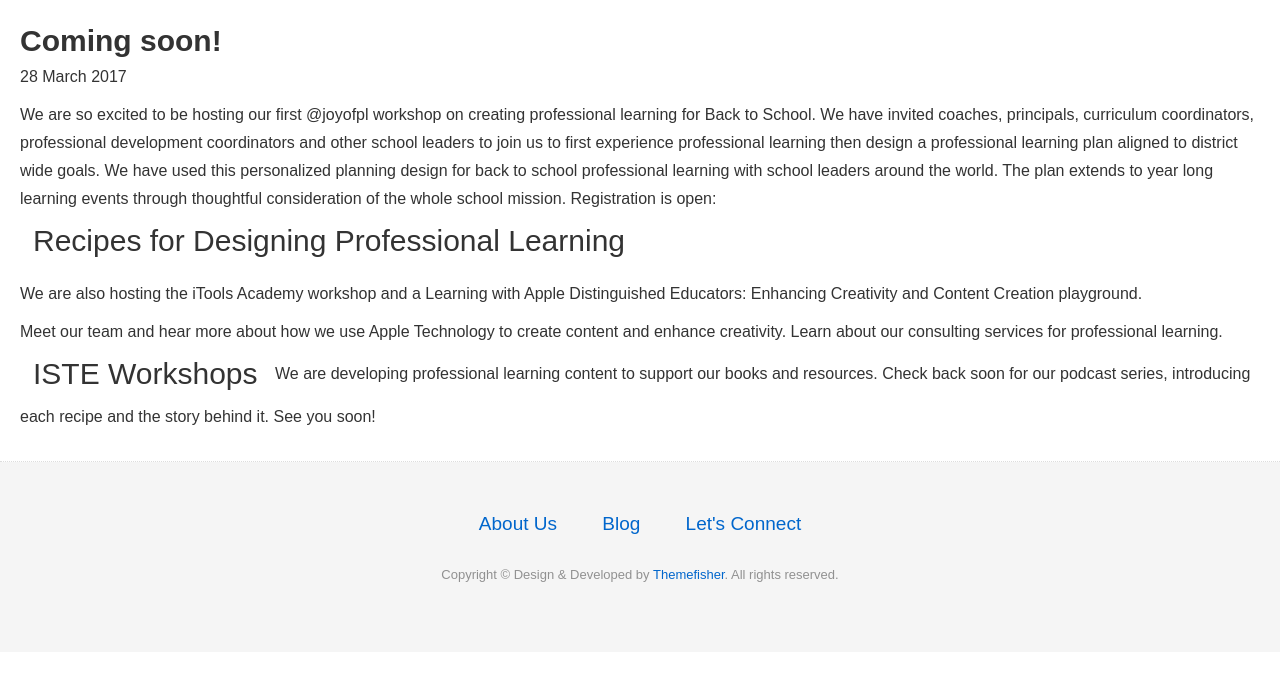
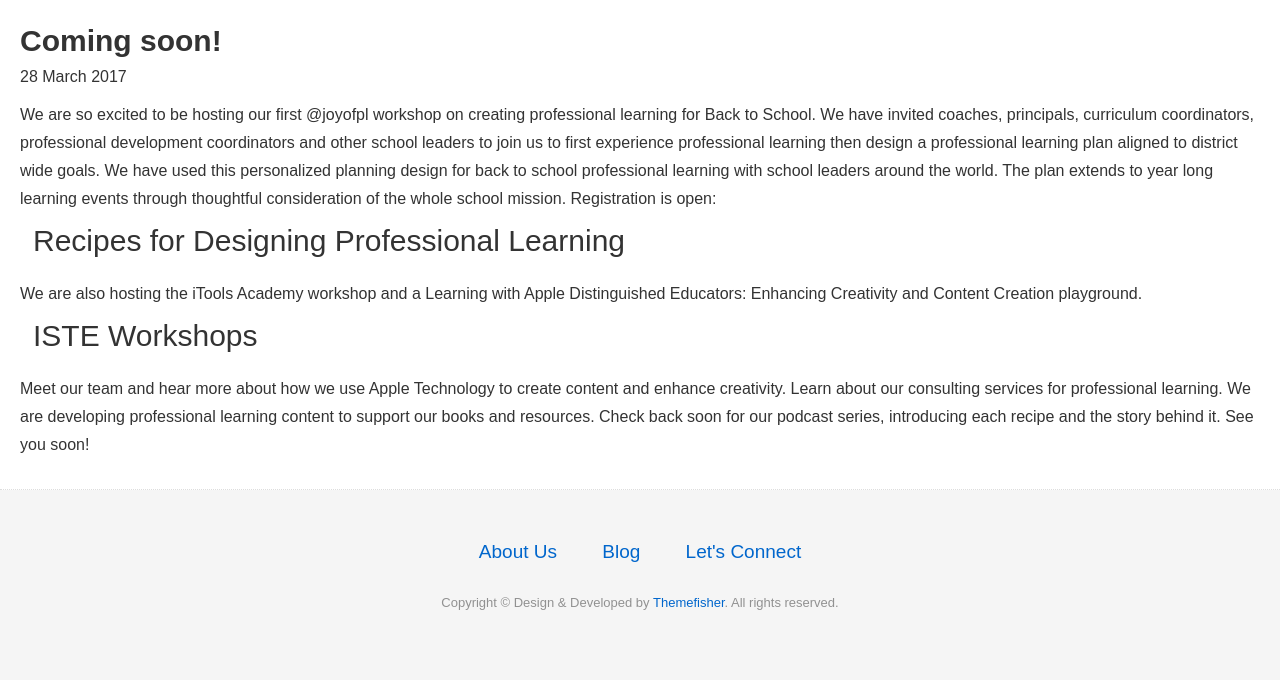
Before and after one commit to meesterkurt/joyofprofessionallearning, a Jekyll site: the page built from blog.md, in a window 1280 px wide. Shown: the part 409-1089 px from the top of the page. Built offline with Jekyll 4.4.1, drawn with Linux system fonts in a browser that asks for light colours; nearby versions of some CDN libraries; before the commit the page ends 1061 px from its top, so only the background shows below that.

Commit message:
Update blog.md

```diff
--- a/blog.md
+++ b/blog.md
@@ -11,10 +11,10 @@ img: blog-hero
   <a href="{{ post.url | prepend: site.baseurl }}" class="bold">{{ post.title }}</a>
   <p class="post-date">{{ post.date | date_to_long_string }}</p>
   <p>We are so excited to be hosting our first @joyofpl workshop on creating professional learning for Back to School. We have invited coaches, principals, curriculum coordinators, professional development coordinators and other school leaders to join us to first experience professional learning  then design a professional learning plan aligned to district wide goals. We have used this personalized planning design for back to school professional learning with school leaders around the world. The plan extends to year long learning events through thoughtful consideration of the whole school mission. Registration is open:
-  <a class="btn btn-view-works" href="https://conference.iste.org/2017/program/search/detail_session.php?id=108675817">Recipes for Designing Professional Learning </a>
-<p> We are also hosting the iTools Academy workshop and a Learning with Apple Distinguished Educators: Enhancing Creativity and Content Creation playground.
-<p>Meet our team and hear more about how we use Apple Technology to create content and enhance creativity. Learn about our consulting services for professional learning.
+    <a class="btn btn-view-works" href="https://conference.iste.org/2017/program/search/detail_session.php?id=108675817">Recipes for Designing Professional Learning </a>
+  <p> We are also hosting the iTools Academy workshop and a Learning with Apple Distinguished Educators: Enhancing Creativity and Content Creation playground.
     <a class="btn btn-view-works" href="https://conference.iste.org/2017/program/search/detail_session.php?id=108635050">ISTE Workshops </a>
+   <p> Meet our team and hear more about how we use Apple Technology to create content and enhance creativity. Learn about our consulting services for professional learning.
     {{ post.content | strip_html | truncatewords: 50 }}
   <p>
 <div>
```
